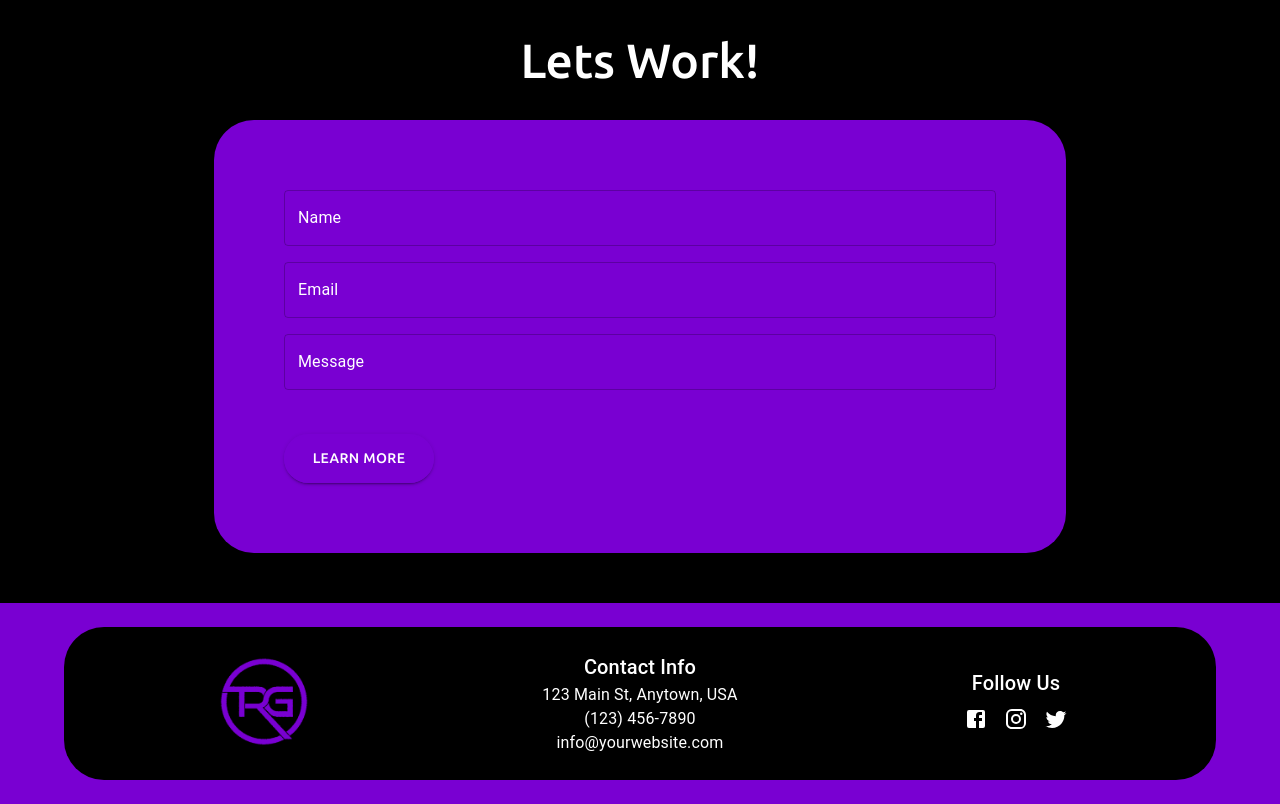
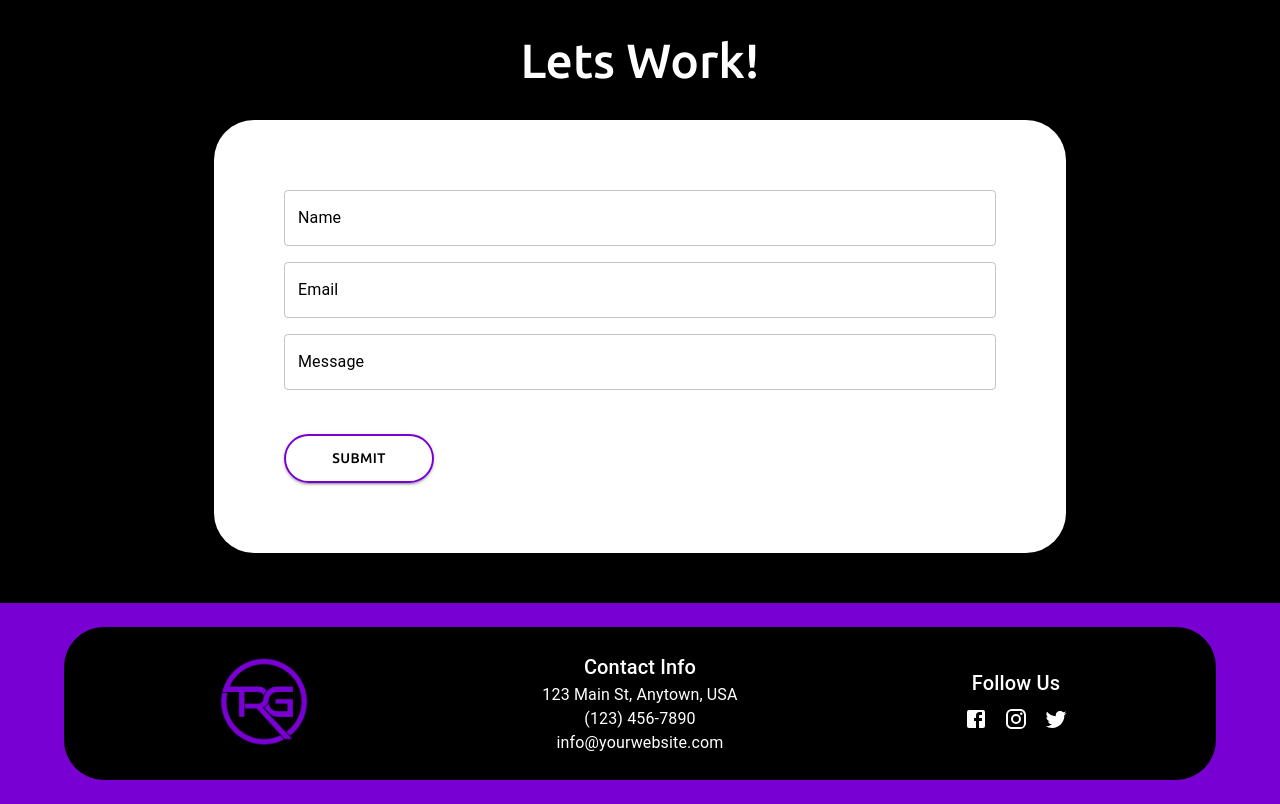
Before and after one commit to tgoodall3/trg-solutions, a React (Create React App) app: page / in a window 1280 px wide. Shown: the part 2660-3464 px from the top of the page. Built offline with nearby package versions, Linux system fonts and the light colour scheme.

Commit message:
form update

```diff
--- a/src/Pages/Contact.js
+++ b/src/Pages/Contact.js
@@ -8,47 +8,47 @@ function Contact() {
                 <Typography variant="h3" component="h1" gutterBottom sx={{color:'white', fontFamily: 'Ubuntu, sans-serif', fontWeight:'500', textAlign:'center' }}>
                     Lets Work!
                 </Typography>
-                <Box component="form" sx={{ marginTop: '2em', backgroundColor:'#7900D2', padding:'70px', borderRadius:'40px', fontFamily: 'Ubuntu, sans-serif' }}>
+                <Box component="form" sx={{ marginTop: '2em', backgroundColor:'white', padding:'70px', borderRadius:'40px', fontFamily: 'Ubuntu, sans-serif' }}>
                 <TextField
                         fullWidth
                         label="Name"
                         variant="outlined"
-                        color="secondary"
+                        color="primary"
                         sx={{ marginBottom: '1em' }}
-                        InputProps={{ style: { color: 'white' } }}
-                        InputLabelProps={{ style: { color: 'white' } }}
+                        InputProps={{ style: { color: 'black' } }}
+                        InputLabelProps={{ style: { color: 'black' } }}
                     />
                     <TextField
                         fullWidth
                         label="Email"
                         variant="outlined"
-                        color="secondary"
+                        color="primary"
                         sx={{ marginBottom: '1em' }}
-                        InputProps={{ style: { color: 'white' } }}
-                        InputLabelProps={{ style: { color: 'white' } }}
+                        InputProps={{ style: { color: 'black' } }}
+                        InputLabelProps={{ style: { color: 'black' } }}
                     />
                     <TextField
                         fullWidth
                         label="Message"
                         variant="outlined"
-                        color="secondary"
+                        color="primary"
                         sx={{ marginBottom: '1em' }}
-                        InputProps={{ style: { color: 'white' } }}
-                        InputLabelProps={{ style: { color: 'white' } }}
+                        InputProps={{ style: { color: 'black' } }}
+                        InputLabelProps={{ style: { color: 'black' } }}
                     />
-                    <Button className='ubuntu-medium' variant="contained"  sx={{ marginTop:'2em',border:'2px solid #7900D2', padding:'10px', borderRadius:'40px', fontWeight:'500', color:'whote', width:'150px', backgroundColor:'transparent', fontFamily: 'Ubuntu, sans-serif', fontWeight:'500'}}
+                    <Button className='ubuntu-medium' variant="contained"  sx={{ marginTop:'2em',border:'2px solid #7900D2', padding:'10px', borderRadius:'40px', fontWeight:'500', color:'black', width:'150px', backgroundColor:'transparent', fontFamily: 'Ubuntu, sans-serif', fontWeight:'500'}}
                         onMouseEnter={(event) => {
-                            event.target.style.color = '#7900D2';
-                            event.target.style.backgroundColor = 'white';
+                            event.target.style.color = 'white';
+                            event.target.style.backgroundColor = '#7900D2';
                         }}
                         onMouseLeave={(event) => {
                             event.target.style.backgroundColor = 'transparent';
-                            event.target.style.color = 'white';
+                            event.target.style.color = 'black';
                             event.target.style.fontWeight = '4  00';
                             event.target.style.border = '2px solid #7900D2';
                             event.target.style.transition = '.2s'
                         }}>
-                        Learn More
+                        Submit
                     </Button>
                 </Box>
             </Container>
```
